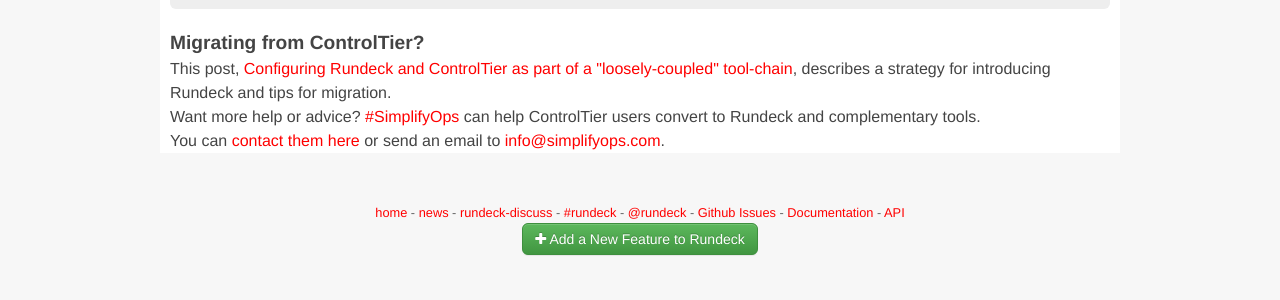
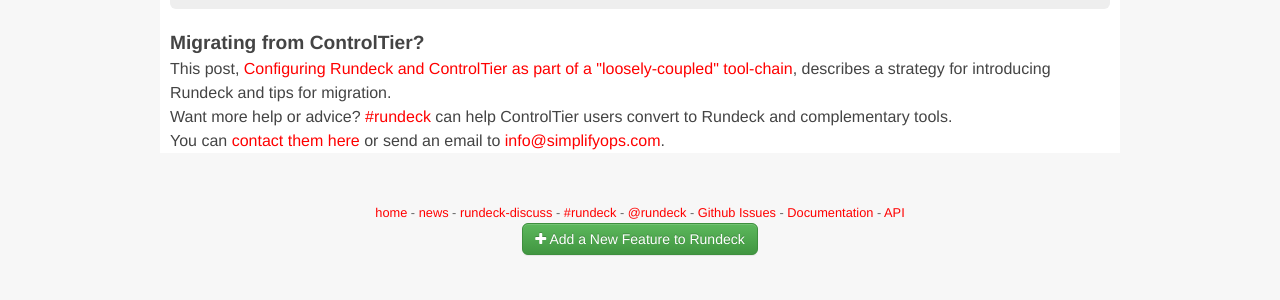
Before and after one commit to rundeck/rundeck-ghpages, a Jekyll site: the page built from controltier.html, in a window 1280 px wide. Shown: the part 638-938 px from the top of the page. Built offline with Jekyll 4.4.1, drawn with Linux system fonts in a browser that asks for light colours; nearby versions of some CDN libraries.

Commit message:
replaced links to simplifyops.com to rundeck.com

```diff
--- a/_includes/footer.html
+++ b/_includes/footer.html
@@ -17,7 +17,7 @@
     <a href="{{ site.url }}/docs/api/index.html">API</a>
 
 <div>
-<a class="btn greenLight" href="http://simplifyops.com/development.html">
+<a class="btn greenLight" href="http://rundeck.com/services">
 <i class="glyphicon glyphicon-plus icon-plus"></i>
 Add a New Feature to Rundeck
 </a>
--- a/_includes/navheader.html
+++ b/_includes/navheader.html
@@ -34,7 +34,7 @@
       </a>
     </li>
     <li class="item upgrade grid_2">
-      <a href="http://simplifyops.com">
+      <a href="http://rundeck.com">
         <h1>Upgrade &#10148;</h1>
         <p>Get <span class="rdstyle">Rundeck PRO</span></p>
       </a>
--- a/_includes/rundeckdescription.html
+++ b/_includes/rundeckdescription.html
@@ -22,7 +22,7 @@
 </div>
 
 <div class="grid_12">
-<p style="text-align:center;">Want enterprise features and professional support? <a href="http://www.simplifyops.com">Try Rundeck Pro.</a><p>
+<p style="text-align:center;">Want enterprise features and professional support? <a href="http://www.rundeck.com">Try Rundeck Pro.</a><p>
 </div>
 
 <div class="clear"></div>
--- a/controltier.html
+++ b/controltier.html
@@ -58,7 +58,7 @@
         </p>
         <div>
           <p>Want more help or advice?
-            <a href="http://simplifyops.com/">#SimplifyOps</a>
+            <a href="http://rundeck.com/">#rundeck</a>
             can help ControlTier users convert to Rundeck and complementary tools.
           </p>
           <p>You can <a href="http://simplifyops.com/index.html#contact">contact them here</a>
--- a/downloads.html
+++ b/downloads.html
@@ -9,7 +9,7 @@
 
     <article class="container_12 introduction">
       <div class="grid_12">
-        <p style="font-size: 120%; font-weight: bold">Looking for enterprise features and professional support? <a href="http://www.simplifyops.com">Try Rundeck Pro.</a><p>
+        <p style="font-size: 120%; font-weight: bold">Looking for enterprise features and professional support? <a href="http://www.rundeck.com">Try Rundeck Pro.</a><p>
         <p style="font-size: 120%;">Looking for the open source community version? Choose an install option below.</p>
       </div>
       <div class="clear"></div>
--- a/help.html
+++ b/help.html
@@ -9,7 +9,7 @@
 
 	    <article class="container_12 introduction">
         <div class="grid_12">
-        <p style="font-size: 120%; font-weight: bold;">Want professional support from the core Rundeck team? <a href="http://www.simplifyops.com">Get Rundeck Pro.</a><p>
+        <p style="font-size: 120%; font-weight: bold;">Want professional support from the core Rundeck team? <a href="http://www.rundeck.com">Get Rundeck Pro.</a><p>
         	<p>Below are the available resources for getting in touch with the Rundeck open source community</p>
         </div>
 
```
